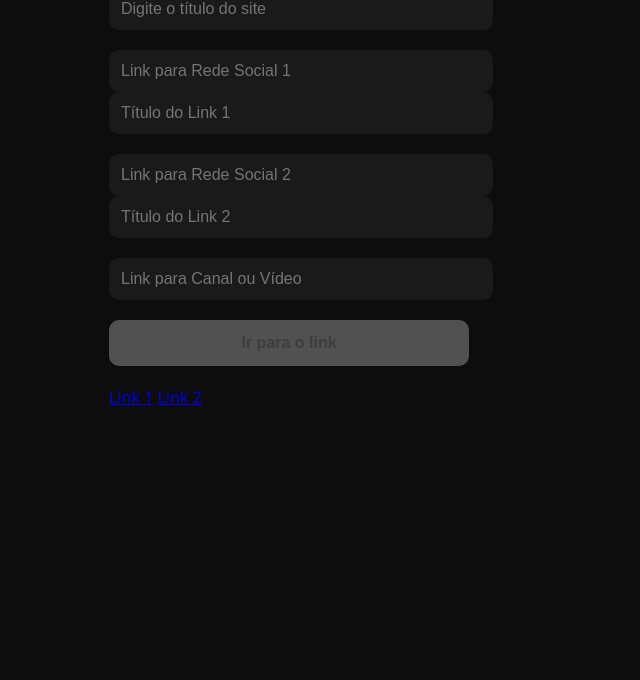
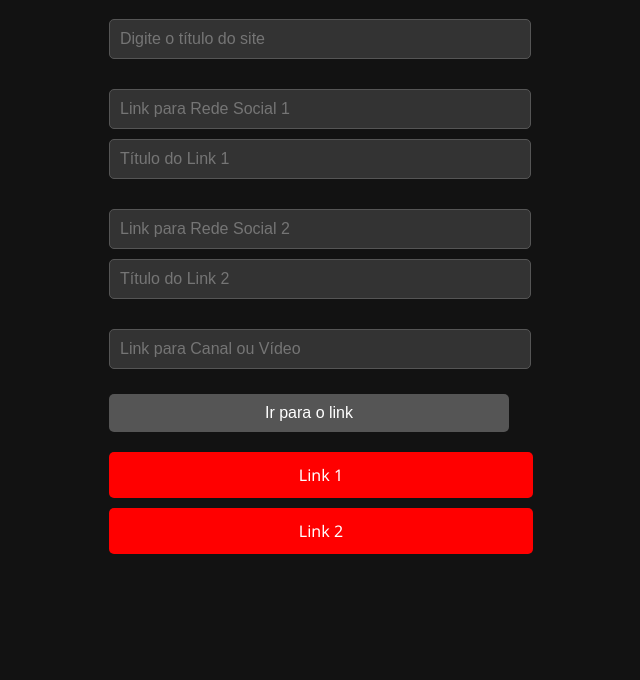
Before and after one commit to RAFAELMM2/link-bio, a plain HTML site: page index.html in a window 1280 px wide. Shown: the part 180-860 px from the top of the page, without its empty margins (331-971 px from the left). After the commit the page ends 800 px from the top, so only its background shows below. Drawn offline with Linux system fonts and the light colour scheme.

Commit message:
style.css

```diff
--- a/style.css
+++ b/style.css
@@ -1,92 +1,90 @@
 body {
+  font-family: 'Segoe UI', Tahoma, Geneva, Verdana, sans-serif;
+  background-color: #121212;
+  color: #fff;
   margin: 0;
   padding: 0;
-  font-family: 'Segoe UI', sans-serif;
-  background-color: #0d0d0d;
-  color: #ccc;
   display: flex;
+  justify-content: center;
+  align-items: center;
+  height: 100vh;
   flex-direction: column;
-  align-items: center;
-  justify-content: flex-start;
-  min-height: 100vh;
-  padding: 30px;
+}
+
+.container {
+  text-align: center;
+  width: 90%;
+  max-width: 400px;
 }
 
 h1 {
-  color: #999;
   font-size: 32px;
   margin-bottom: 10px;
+  color: #fff;
 }
 
 h2 {
-  color: #fff;
   font-size: 20px;
   margin-bottom: 30px;
+  color: #bbb;
 }
 
 .input-group {
   margin-bottom: 20px;
-  width: 90%;
-  max-width: 400px;
 }
 
 input {
   width: 100%;
-  padding: 12px;
-  border-radius: 10px;
-  border: none;
-  background-color: #1a1a1a;
+  padding: 10px;
+  margin: 5px 0;
+  border-radius: 5px;
+  border: 1px solid #555;
+  background-color: #333;
   color: #fff;
   font-size: 16px;
-  outline: none;
-}
-
-input:focus {
-  background-color: #222;
 }
 
 button {
   width: 100%;
-  padding: 14px;
+  padding: 10px;
+  background-color: gray;
+  color: #fff;
   border: none;
-  border-radius: 10px;
+  border-radius: 5px;
+  cursor: pointer;
   font-size: 16px;
-  font-weight: bold;
-  cursor: pointer;
-  transition: background-color 0.3s, transform 0.2s;
 }
 
-button:active {
-  transform: scale(0.97);
+button:disabled {
+  background-color: #555;
+  cursor: not-allowed;
 }
 
-.social-btn {
-  background-color: red;
-  color: white;
-  margin-top: 10px;
-}
-
-.social-btn.clicked {
-  background-color: gray;
-}
-
-#goBtn {
-  background-color: gray;
-  color: white;
-  margin-top: 30px;
-}
-
-#goBtn.enabled {
+button:enabled {
   background-color: green;
 }
 
-.edit-btn {
-  background-color: #333;
-  color: white;
-  font-size: 14px;
-  margin-top: 15px;
+.link-buttons {
+  margin-top: 20px;
 }
 
-.edit-btn:hover {
-  background-color: #555;
-  }
+.link-btn {
+  display: block;
+  width: 100%;
+  padding: 12px;
+  margin: 10px 0;
+  background-color: red;
+  color: #fff;
+  text-decoration: none;
+  border-radius: 5px;
+  font-size: 16px;
+  transition: background-color 0.3s;
+}
+
+.link-btn:hover {
+  background-color: #c0392b;
+}
+
+.link-btn:active {
+  background-color: #e74c3c;
+}
```
